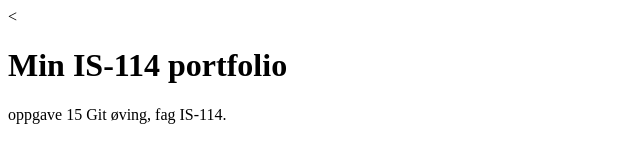
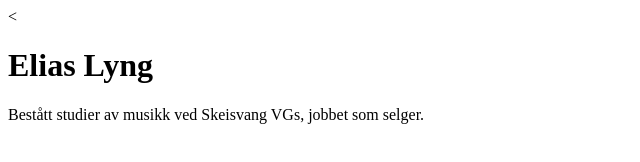
Before and after one commit to akaLyng/Lyngsrepository, a plain HTML site: page docs/index.html in a window 1280 px wide. Shown: the whole page, without its empty margins (0-640 px from the left). Drawn offline with Linux system fonts and the light colour scheme.

```diff
--- a/docs/index.html
+++ b/docs/index.html
@@ -6,7 +6,7 @@
 	<title>(navn [mellomnavn]* etternavn)</title>
 <</head>
 <body>
-	<h1>Min IS-114 portfolio</h1>
-	<pt>oppgave 15 Git øving, fag IS-114.
+	<h1>Elias Lyng</h1>
+	<pt>Bestått studier av musikk ved Skeisvang VGs, jobbet som selger.
 </body>
 </html>
```
